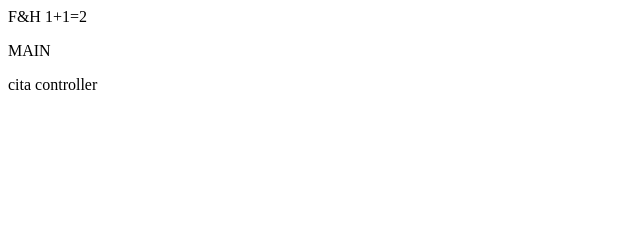
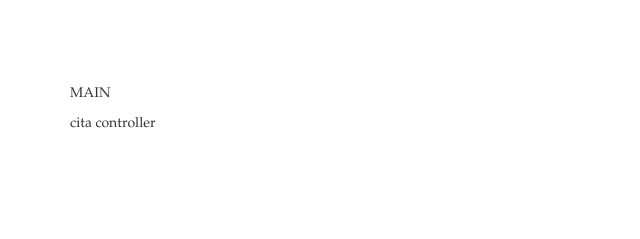
Before and after one commit to neidmbasic1/FandHAngular, a plain HTML site: page index.html at #!/login in a window 1280 px wide. Shown: the whole page, without its empty margins (0-640 px from the left). Drawn offline with Linux system fonts and the light colour scheme; some packages are replaced by stand-ins of ours; a script that the page names is missing; some icons are missing.

Commit message:
Login.html uradjen

```diff
--- a/index.html
+++ b/index.html
@@ -4,6 +4,9 @@
     <meta charset="UTF-8">
     <title></title>
 
+    <link href="//netdna.bootstrapcdn.com/bootstrap/3.0.0/css/bootstrap-glyphicons.css" rel="stylesheet">
+    <link rel="stylesheet" href="styles/bootstrap.css">
+    <link rel="stylesheet" href="styles/style.css">
 
 	<script type="text/javascript" src="library/angular.js"></script>
     <script type="text/javascript" src="library/angular-route.js"></script>
@@ -14,15 +17,17 @@
     <script src="scripts/controllers/main.js"></script>
     <script src="scripts/controllers/loginCtrl.js"></script>
 	<script src="scripts/modules/loginService.js"></script>
-    <script src="scripts/modules/dataService.js.js"></script>
+    <script src="scripts/modules/dataService.js"></script>
 
 </head>
 <body>
-F&H
-1+1={{1+1}}
+
+<header>
+
+</header>
+
+    <div class="container" ng-view> </div>
 
 
-
-<div class="container" ng-view> </div>
 </body>
 </html>
--- a/styles/style.css
+++ b/styles/style.css
@@ -3,8 +3,22 @@
     color: #A1BEE6;
     margin-bottom: 30px;
     margin-top: 0px;
+    text-align: center;
 }
 .logintext{
     color: #337ab7;
     font-size: 26px;
 }
+
+body {
+    font-family: "Palatino Linotype", "Book Antiqua", Palatino, serif;
+    font-size: 14px;
+    margin: 0;
+    padding-top: 84px;
+    padding-bottom: 42px;
+}
+
+.container {
+    margin-bottom: 60px;
+
+}
```
Also changed, not shown: views/login.html (+0 -1 lines), 1 other file.
